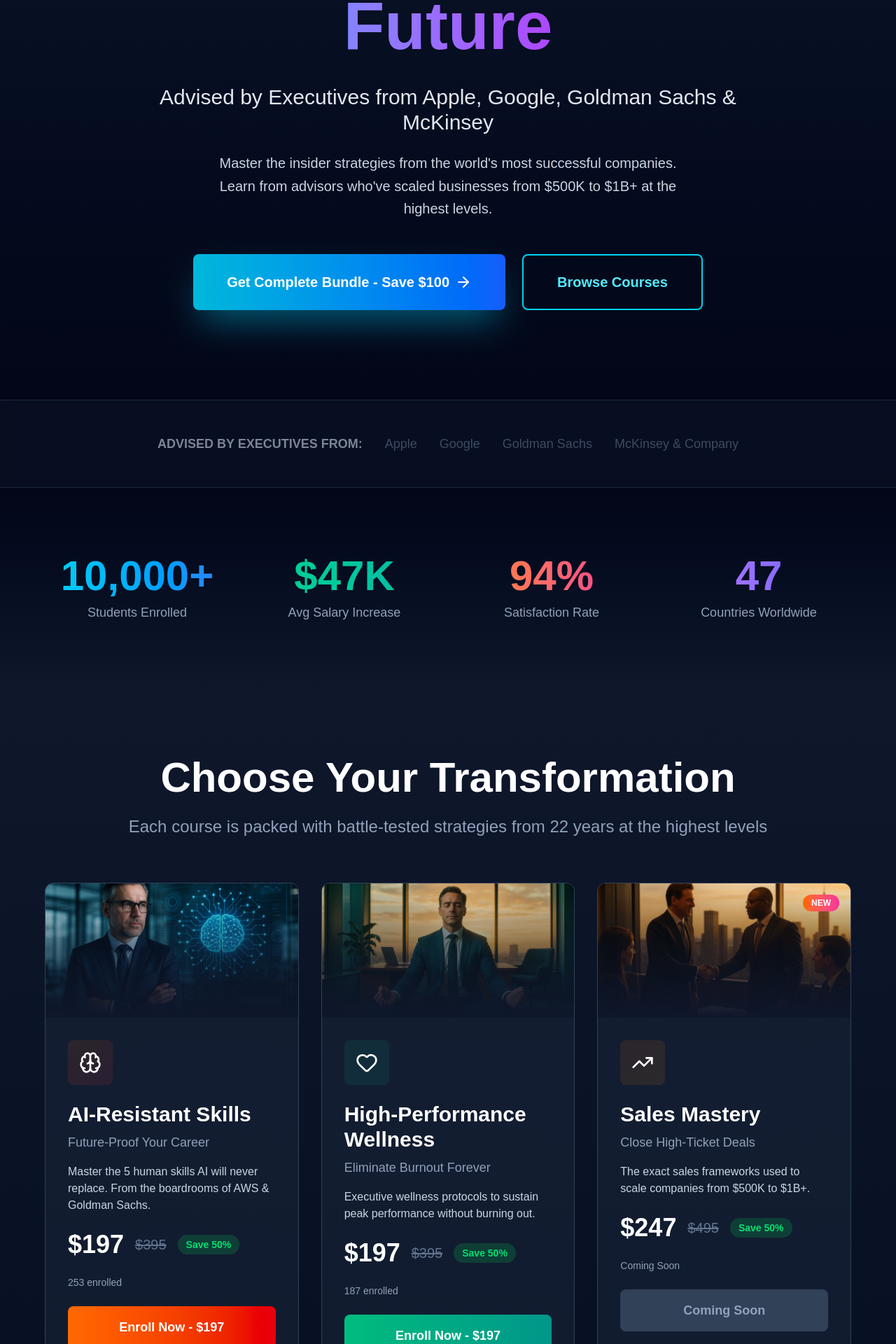
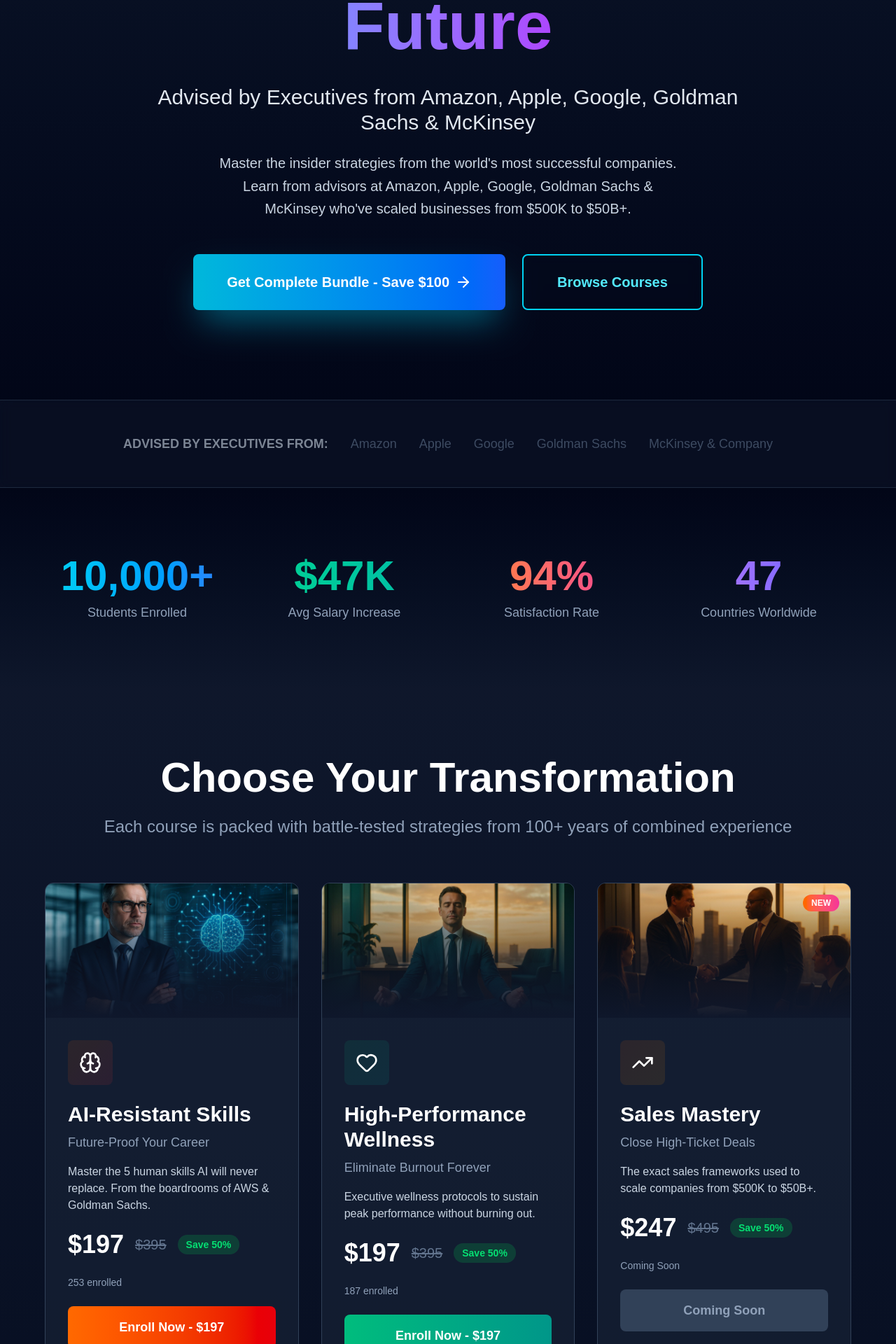
Before and after one commit to boxingthebest/million-dollar-blueprint-nextjs, a Next.js app: page / in a window 1280 px wide. Shown: the part 1460-3380 px from the top of the page at 70% size. Built offline with nearby package versions, Linux system fonts and the light colour scheme.

Commit message:
Update to 100+ years experience, 0B+ scale, and lead with Amazon, Apple, Google, Goldman Sachs & McKinsey

```diff
--- a/app/page.tsx
+++ b/app/page.tsx
@@ -68,7 +68,7 @@ export default function Home() {
       gradient: "from-orange-500 to-amber-600",
       bgGradient: "from-orange-500/10 to-amber-500/10",
       stripeLink: "#",
-      description: "The exact sales frameworks used to scale companies from $500K to $1B+.",
+      description: "The exact sales frameworks used to scale companies from $500K to $50B+.",
       students: "Coming Soon",
       image: "/course-sales.jpg",
       available: false,
@@ -328,11 +328,11 @@ export default function Home() {
             </h1>
 
             <p className="text-xl md:text-2xl lg:text-3xl text-slate-200 mb-6">
-              Advised by Executives from Apple, Google, Goldman Sachs & McKinsey
+              Advised by Executives from Amazon, Apple, Google, Goldman Sachs & McKinsey
             </p>
 
             <p className="text-lg md:text-xl text-slate-300 mb-12 max-w-2xl mx-auto leading-relaxed">
-              Master the insider strategies from the world's most successful companies. Learn from advisors who've scaled businesses from $500K to $1B+ at the highest levels.
+              Master the insider strategies from the world's most successful companies. Learn from advisors at Amazon, Apple, Google, Goldman Sachs & McKinsey who've scaled businesses from $500K to $50B+.
             </p>
 
             <div className="flex flex-col sm:flex-row gap-6 justify-center">
@@ -360,6 +360,7 @@ export default function Home() {
         <div className="container mx-auto px-4 py-8 md:py-12">
           <div className="flex flex-wrap justify-center items-center gap-4 md:gap-8 opacity-60">
             <div className="text-slate-300 font-semibold text-sm md:text-lg">ADVISED BY EXECUTIVES FROM:</div>
+            <div className="text-slate-500 text-base md:text-lg">Amazon</div>
             <div className="text-slate-500 text-base md:text-lg">Apple</div>
             <div className="text-slate-500 text-base md:text-lg">Google</div>
             <div className="text-slate-500 text-base md:text-lg">Goldman Sachs</div>
@@ -409,7 +410,7 @@ export default function Home() {
                 Choose Your Transformation
               </h2>
               <p className="text-xl md:text-2xl text-slate-400">
-                Each course is packed with battle-tested strategies from 22 years at the highest levels
+                Each course is packed with battle-tested strategies from 100+ years of combined experience
               </p>
             </div>
 
@@ -514,7 +515,7 @@ export default function Home() {
                 Success Stories from Top Companies
               </h2>
               <p className="text-lg md:text-xl text-slate-400">
-                Join professionals from Apple, Google, Goldman Sachs, McKinsey & Company, and other Fortune 100 companies who've transformed their careers
+                Join professionals from Amazon, Apple, Google, Goldman Sachs, McKinsey & Company, and other Fortune 100 companies who've transformed their careers
               </p>
             </div>
 
@@ -565,15 +566,15 @@ export default function Home() {
                 <div className="w-16 h-16 bg-gradient-to-br from-cyan-500/20 to-blue-500/20 rounded-full flex items-center justify-center mx-auto mb-6">
                   <Target className="w-8 h-8 text-cyan-400" />
                 </div>
-                <h3 className="text-2xl font-bold text-white mb-4">22 Years of Experience</h3>
-                <p className="text-slate-300">From AWS, Goldman Sachs, Citrix, and Rubrik. Real strategies from the highest levels.</p>
+                <h3 className="text-2xl font-bold text-white mb-4">100+ Years of Combined Experience</h3>
+                <p className="text-slate-300">From Amazon, Apple, Google, Goldman Sachs & McKinsey. Real strategies from the highest levels.</p>
               </div>
 
               <div className="bg-slate-800/50 border border-slate-700 rounded-xl p-8 text-center hover:border-emerald-500/50 transition-all">
                 <div className="w-16 h-16 bg-gradient-to-br from-emerald-500/20 to-teal-500/20 rounded-full flex items-center justify-center mx-auto mb-6">
                   <TrendingUp className="w-8 h-8 text-emerald-400" />
                 </div>
-                <h3 className="text-2xl font-bold text-white mb-4">$500K to $1B+ Scale</h3>
+                <h3 className="text-2xl font-bold text-white mb-4">$500K to $50B+ Scale</h3>
                 <p className="text-slate-300">Proven frameworks that actually work. Not academic theory.</p>
               </div>
 
@@ -632,7 +633,7 @@ export default function Home() {
               Get Exclusive Insider Strategies
             </h2>
             <p className="text-lg md:text-xl text-slate-300 mb-8">
-              Join our newsletter for course updates, free training, and insider tips from Apple, Google, Goldman Sachs & McKinsey advisors
+              Join our newsletter for course updates, free training, and insider tips from Amazon, Apple, Google, Goldman Sachs & McKinsey advisors
             </p>
             <form onSubmit={handleNewsletterSubmit} className="flex flex-col sm:flex-row gap-4 max-w-xl mx-auto">
               <input
```
